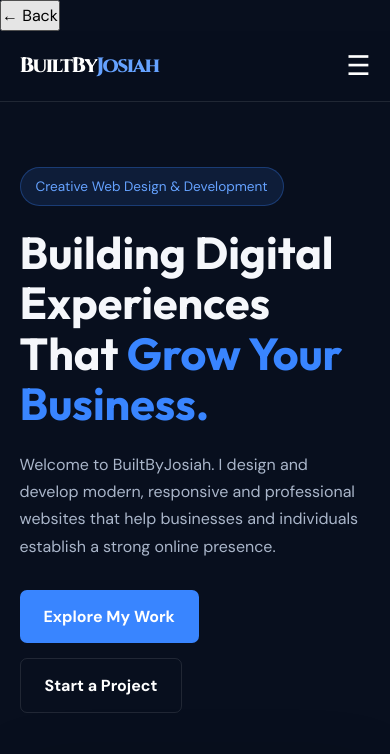
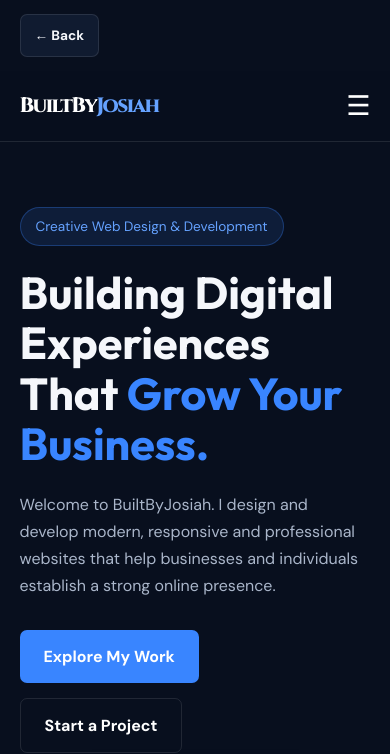
Before and after one commit to josiahlynton/BuiltByJosiah, a plain HTML site: page index.html in a window 390 px wide. Shown: the top 754 px of the page. Drawn offline with Linux system fonts and the light colour scheme; grey boxes are pictures that could not be loaded.

Commit message:
Refactor CSS styles and add back navigation buttons

```diff
--- a/style.css
+++ b/style.css
@@ -495,6 +495,58 @@ textarea {
     transform: translateY(-4px);
 }
 
+/* BACK NAVIGATION BUTTONS */
+
+.back-navigation {
+    width: min(1120px, 90%);
+    margin: 18px auto;
+    display: flex;
+    align-items: center;
+    flex-wrap: wrap;
+    gap: 12px;
+    position: relative;
+    z-index: 10;
+}
+
+.back-button,
+.back-portfolio-button {
+    display: inline-flex;
+    align-items: center;
+    justify-content: center;
+    gap: 8px;
+    padding: 10px 19px;
+    border-radius: 7px;
+    font-size: 0.9rem;
+    font-weight: 700;
+    cursor: pointer;
+    transition: 0.3s ease;
+}
+
+.back-button {
+    background: var(--surface);
+    color: var(--text);
+    border: 1px solid var(--border);
+}
+
+.back-button:hover {
+    background: var(--surface-light);
+    border-color: var(--primary);
+    color: var(--primary-light);
+    transform: translateY(-2px);
+}
+
+.back-portfolio-button {
+    background: var(--primary);
+    color: #ffffff;
+    border: 1px solid var(--primary);
+}
+
+.back-portfolio-button:hover {
+    background: #246fe5;
+    border-color: #246fe5;
+    transform: translateY(-2px);
+}
+
 /* TABLETS */
 
 @media (max-width: 900px) {
@@ -600,4 +652,18 @@ textarea {
         bottom: 14px;
         padding: 11px 15px;
     }
+
+    /* MOBILE BACK BUTTONS */
+
+    .back-navigation {
+        width: 90%;
+        margin: 14px auto;
+        gap: 9px;
+    }
+
+    .back-button,
+    .back-portfolio-button {
+        padding: 9px 14px;
+        font-size: 0.85rem;
+    }
 }
```
